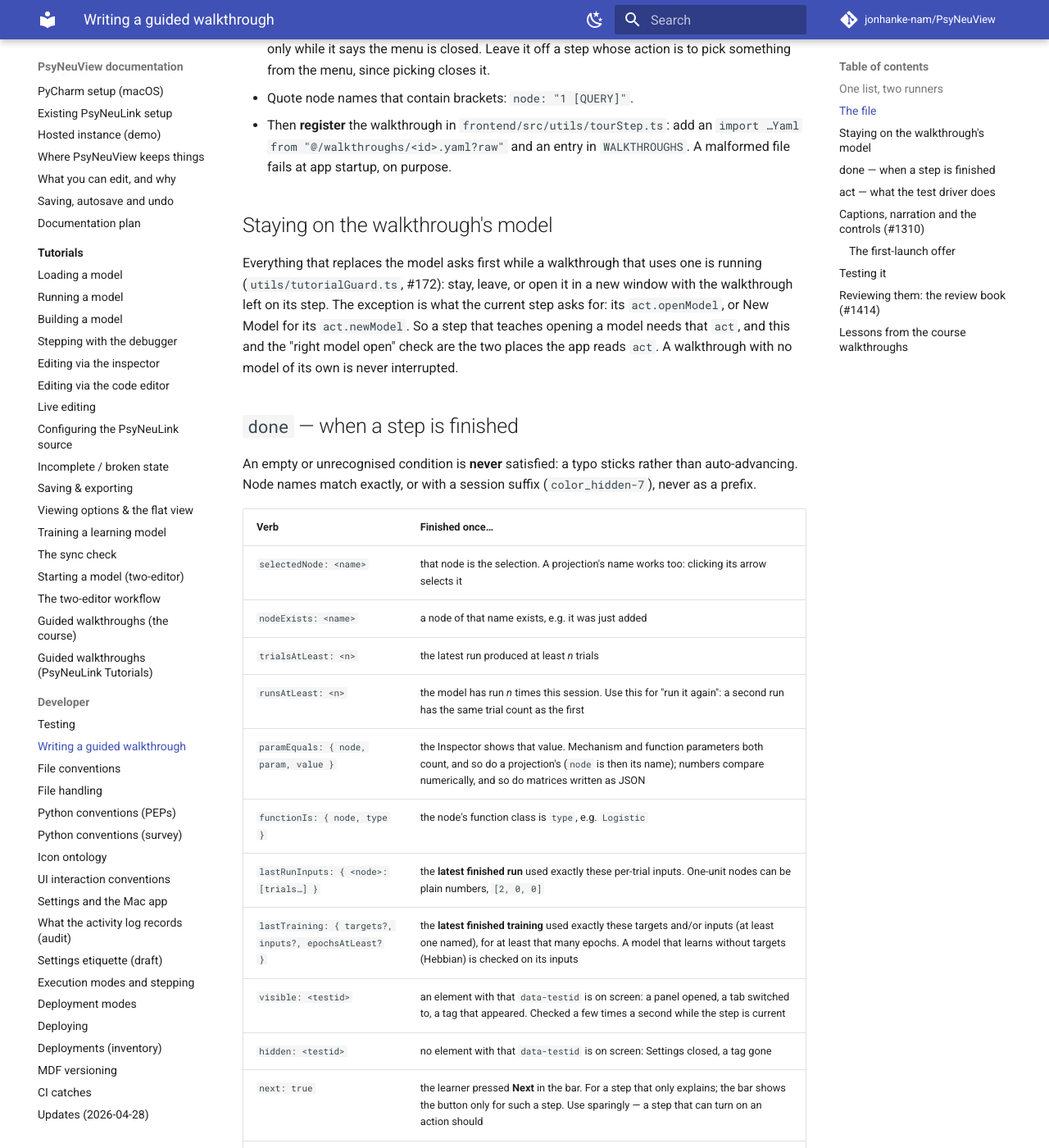
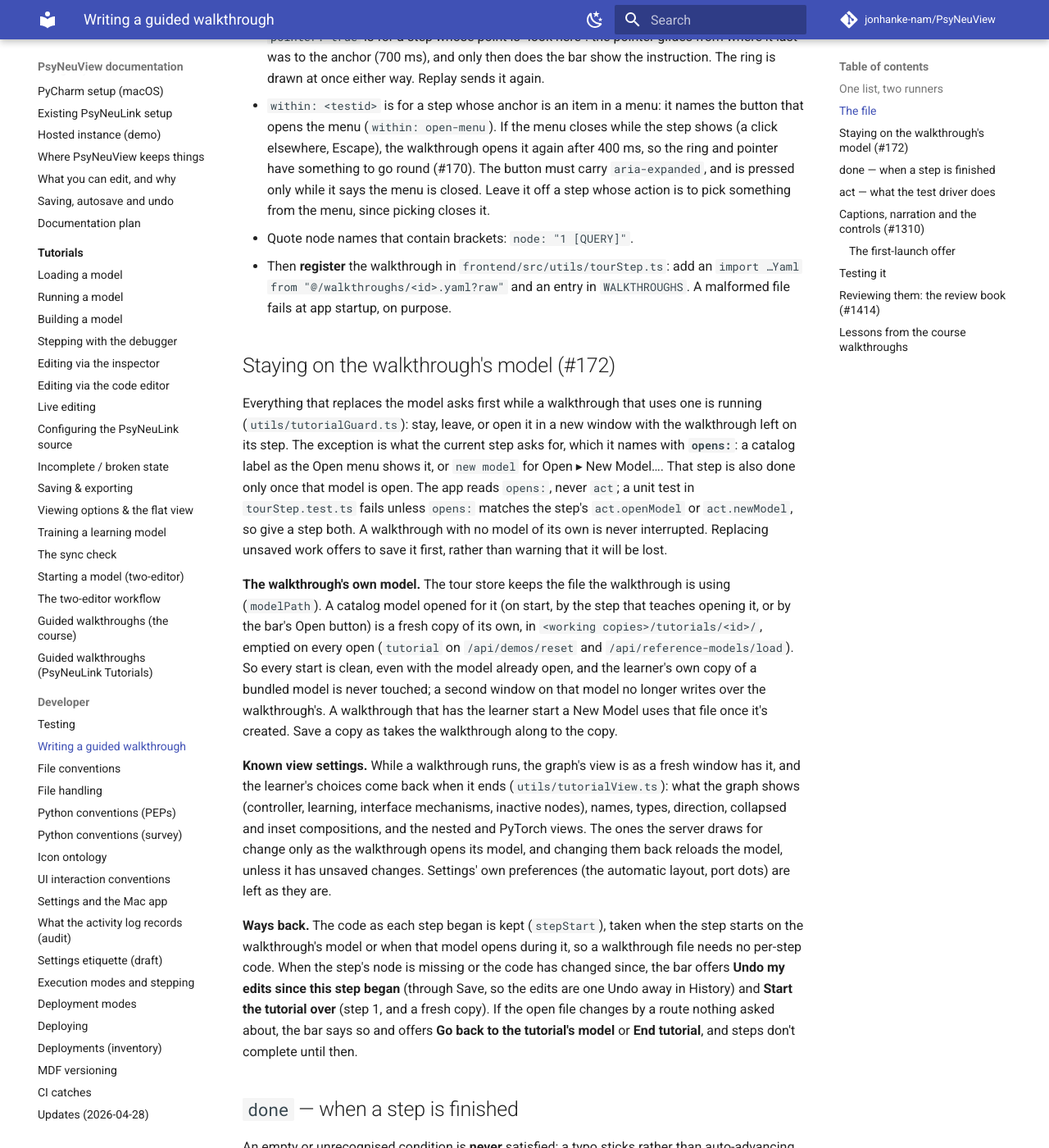
Before and after one commit to jonhanke-nam/PsyNeuView, an MkDocs documentation site: the page built from docs/guided-walkthroughs.md, in a window 1280 px wide and 1400 px high, scrolled down 1790 px. Shown: the whole window at 82% size. Built offline with MkDocs 1.6.1 and Material for MkDocs 9.7.7, drawn with Linux system fonts in a browser that asks for light colours; comment, search, counter and statistics services are not loaded; some of the changed text lies outside the part shown.

Commit message:
Docs: opens:, the tutorial's own model, its view, and the ways back (#172)
Co-Authored-By: Claude Opus 5.5 <noreply@anthropic.com>

````diff
--- a/docs/guided-walkthroughs.md
+++ b/docs/guided-walkthroughs.md
@@ -54,6 +54,15 @@ steps:
       lastTraining: { targets: { out_layer: [0, 0, 0, 1] }, epochsAtLeast: 50 }
     act:                        # what the test driver does (the app ignores it)
       train: { inputs: { … }, targets: { … }, epochs: 50 }
+
+  - id: open-it                 # a step that teaches opening a model
+    anchor: { testid: open-menu }
+    instruct: Open ▸ Logic Gate Network.
+    say: Open the logic gate network.
+    done: { nodeExists: out_layer }
+    opens: Logic Gate Network   # the app reads this: `new model` for New Model…
+    act:
+      openModel: Logic Gate Network
 ```
 
 - `course:` must look like `"0.3"`, and quoting it keeps YAML from reading it as
@@ -87,15 +96,47 @@ steps:
   `import …Yaml from "@/walkthroughs/<id>.yaml?raw"` and an entry in
   `WALKTHROUGHS`. A malformed file fails at app startup, on purpose.
 
-## Staying on the walkthrough's model
+## Staying on the walkthrough's model (#172)
 
 Everything that replaces the model asks first while a walkthrough that uses one
-is running (`utils/tutorialGuard.ts`, #172): stay, leave, or open it in a new
-window with the walkthrough left on its step. The exception is what the current
-step asks for: its `act.openModel`, or New Model for its `act.newModel`. So a
-step that teaches opening a model needs that `act`, and this and the "right model
-open" check are the two places the app reads `act`. A walkthrough with no model
-of its own is never interrupted.
+is running (`utils/tutorialGuard.ts`): stay, leave, or open it in a new window
+with the walkthrough left on its step. The exception is what the current step
+asks for, which it names with **`opens:`**: a catalog label as the Open menu
+shows it, or `new model` for Open ▸ New Model…. That step is also done only
+once that model is open. The app reads `opens:`, never `act`; a unit test in
+`tourStep.test.ts` fails unless `opens:` matches the step's `act.openModel` or
+`act.newModel`, so give a step both. A walkthrough with no model of its own is
+never interrupted. Replacing unsaved work offers to save it first, rather than
+warning that it will be lost.
+
+**The walkthrough's own model.** The tour store keeps the file the walkthrough
+is using (`modelPath`). A catalog model opened for it (on start, by the step
+that teaches opening it, or by the bar's Open button) is a fresh copy of its
+own, in `<working copies>/tutorials/<id>/`, emptied on every open
+(`tutorial` on `/api/demos/reset` and `/api/reference-models/load`). So every
+start is clean, even with the model already open, and the learner's own copy
+of a bundled model is never touched; a second window on that model no longer
+writes over the walkthrough's. A walkthrough that has the learner start a New
+Model uses that file once it's created. Save a copy as takes the walkthrough
+along to the copy.
+
+**Known view settings.** While a walkthrough runs, the graph's view is as a
+fresh window has it, and the learner's choices come back when it ends
+(`utils/tutorialView.ts`): what the graph shows (controller, learning,
+interface mechanisms, inactive nodes), names, types, direction, collapsed and
+inset compositions, and the nested and PyTorch views. The ones the server draws
+for change only as the walkthrough opens its model, and changing them back
+reloads the model, unless it has unsaved changes. Settings' own preferences
+(the automatic layout, port dots) are left as they are.
+
+**Ways back.** The code as each step began is kept (`stepStart`), taken when the
+step starts on the walkthrough's model or when that model opens during it, so
+a walkthrough file needs no per-step code. When the step's node is missing or
+the code has changed since, the bar offers **Undo my edits since this step
+began** (through Save, so the edits are one Undo away in History) and **Start
+the tutorial over** (step 1, and a fresh copy). If the open file changes by a
+route nothing asked about, the bar says so and offers **Go back to the
+tutorial's model** or **End tutorial**, and steps don't complete until then.
 
 ## `done` — when a step is finished
 
````
Also changed, not shown: docs/dialog-inventory.md (+1 -1 lines), docs/tutorials/16-course-walkthroughs.md (+12 -0 lines), docs/tutorials/assets/building/01-new-model.png, docs/tutorials/assets/building/03-palette-click-add.png, docs/tutorials/assets/code/01-before.png, docs/tutorials/assets/code/02-after.png.
